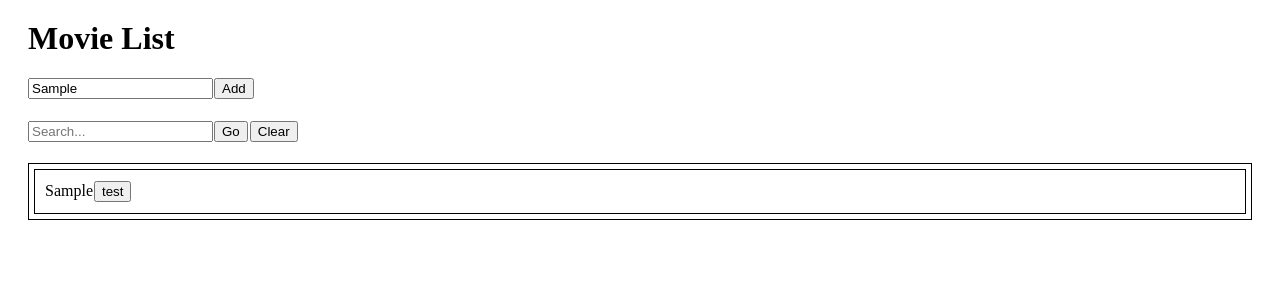
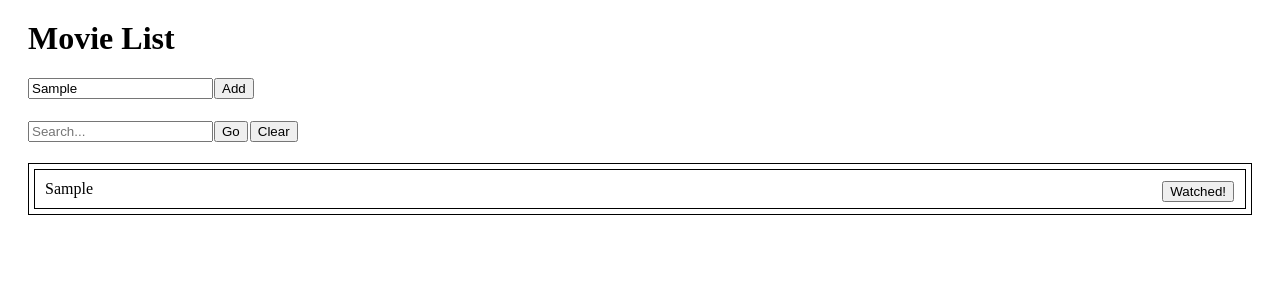
Before and after one commit to elizabethcan/movie_list, a React app: page / in a window 1280 px wide. Both pictures are taken after typing "Sample" into the empty fields and a click on the button "Add". Shown: the top 300 px of the page. Built offline with nearby package versions, Linux system fonts and the light colour scheme.

Commit message:
create toggle watched function

```diff
--- a/public/style.css
+++ b/public/style.css
@@ -25,6 +25,12 @@ button {
   padding: 10px;
 }
 
-.addBtn {
+.watched {
+  background-color: green;
+  border: none;
   float: right;
 }
+
+.unwatched {
+  float: right;
+}
--- a/src/components/App.jsx
+++ b/src/components/App.jsx
@@ -16,6 +16,13 @@ class App extends React.Component {
     this.searchList = this.searchList.bind(this);
   }
 
+  addToList() {
+    var newMovie = [this.state.newMovie];
+    this.setState({
+      movies: this.state.movies.concat(newMovie)
+    });
+  }
+
   newMovie(event) {
     this.setState({
       newMovie: {
@@ -26,18 +33,15 @@ class App extends React.Component {
     });
   }
 
-  addToList() {
-    var newMovie = [this.state.newMovie];
-    this.setState({
-      movies: this.state.movies.concat(newMovie)
-    });
-  }
-
   searchList(searchTerm) {
     console.log('search list: ', searchTerm)
     this.setState({
       searchTerm: searchTerm
     });
+  }
+
+  toggleWatched(id) {
+
   }
 
   render() {
--- a/src/components/Button.jsx
+++ b/src/components/Button.jsx
@@ -1,13 +1,13 @@
 import React from 'react';
 
 function Button(props) {
-  if (props.watched === true) {
+  if (props.movie.watched === true) {
     return (
-      <button>Watched!</button>
+      <button className="watched" id={props.movie.id}>Watched!</button>
     );
   } else {
     return (
-      <button>test</button>
+      <button className="unwatched" id={props.movie.id}>Watched!</button>
     )
   }
 }
--- a/src/components/MovieRow.jsx
+++ b/src/components/MovieRow.jsx
@@ -2,21 +2,18 @@ import React from 'react';
 import Button from './Button';
 
 function MovieRow(props) {
-	const movie = props.movie.title;
-	const searchTerm = props.searchTerm;
-
-	if (searchTerm.length === 0) {
+	if (props.searchTerm.length === 0) {
 		return (
 			<li className="movieRow">{
         props.movie.title}
-        <Button watched={props.movie.watched}/>
+        <Button movie={props.movie}/>
       </li>
 		);
-	} else if (movie.toLowerCase().includes(searchTerm.toLowerCase())) {
+	} else if (props.movie.title.toLowerCase().includes(props.searchTerm.toLowerCase())) {
 		return (
       <li className="movieRow">
         {props.movie.title}
-        <Button watched={props.movie.watched}/>
+        <Button movie={props.movie}/>
       </li>
 		);
 	} else {
```
